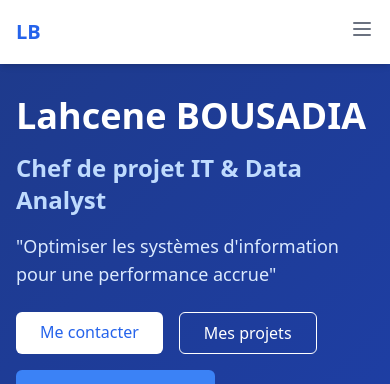
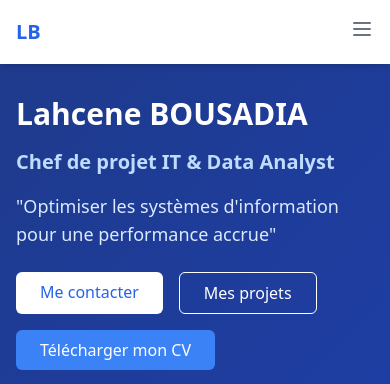
Before and after one commit to LahceneBousadia/portfolio, a plain HTML site: page index.html in a window 390 px wide. Shown: the top 384 px of the page. Drawn offline with nearby package versions, Linux system fonts and the light colour scheme.

Commit message:
Modif Main JS

```diff
--- a/index.html
+++ b/index.html
@@ -123,10 +123,10 @@
       <div class="max-w-6xl mx-auto px-4 sm:px-6 lg:px-8">
         <div class="flex flex-col md:flex-row items-center">
           <div class="md:w-1/2 mb-8 md:mb-0 md:pr-8">
-            <h1 class="text-4xl md:text-5xl font-bold mb-4">
+            <h1 class="text-3xl sm:text-4xl md:text-5xl font-bold mb-4">
               Lahcene BOUSADIA
             </h1>
-            <h2 class="text-2xl md:text-3xl font-semibold mb-4 text-blue-200">
+            <h2 class="text-xl md:text-3xl font-semibold mb-4 text-blue-200">
               Chef de projet IT & Data Analyst
             </h2>
             <p class="text-lg md:text-xl mb-6 text-blue-100">
@@ -903,8 +903,8 @@
     <script src="https://unpkg.com/aos@2.3.1/dist/aos.js"></script>
     <script>
       AOS.init({
-        duration: 800, // Durée de l'animation en ms
-        once: true, // Ne joue l’animation qu’une fois
+        duration: 800,
+        once: true,
       });
     </script>
   </body>
```
Also changed, not shown: 1 other file.
